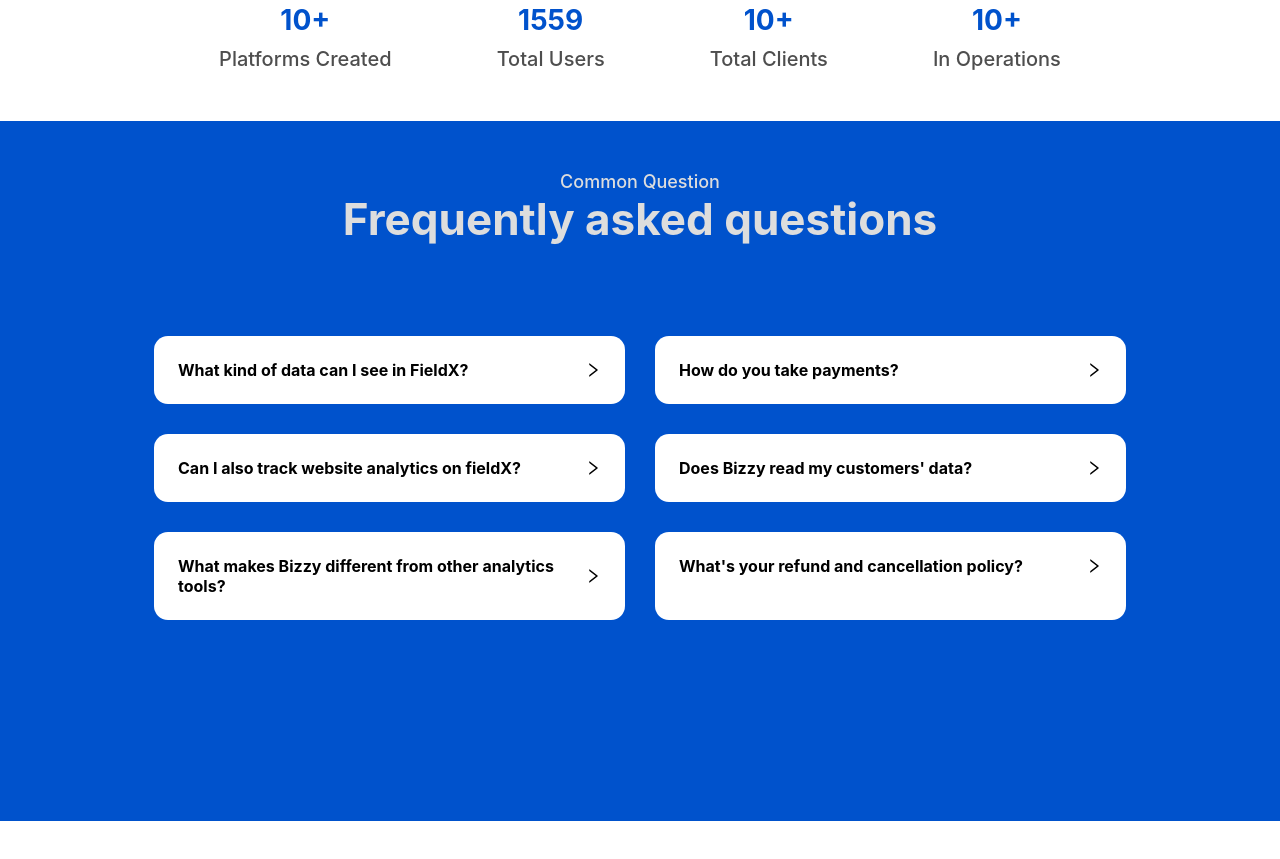
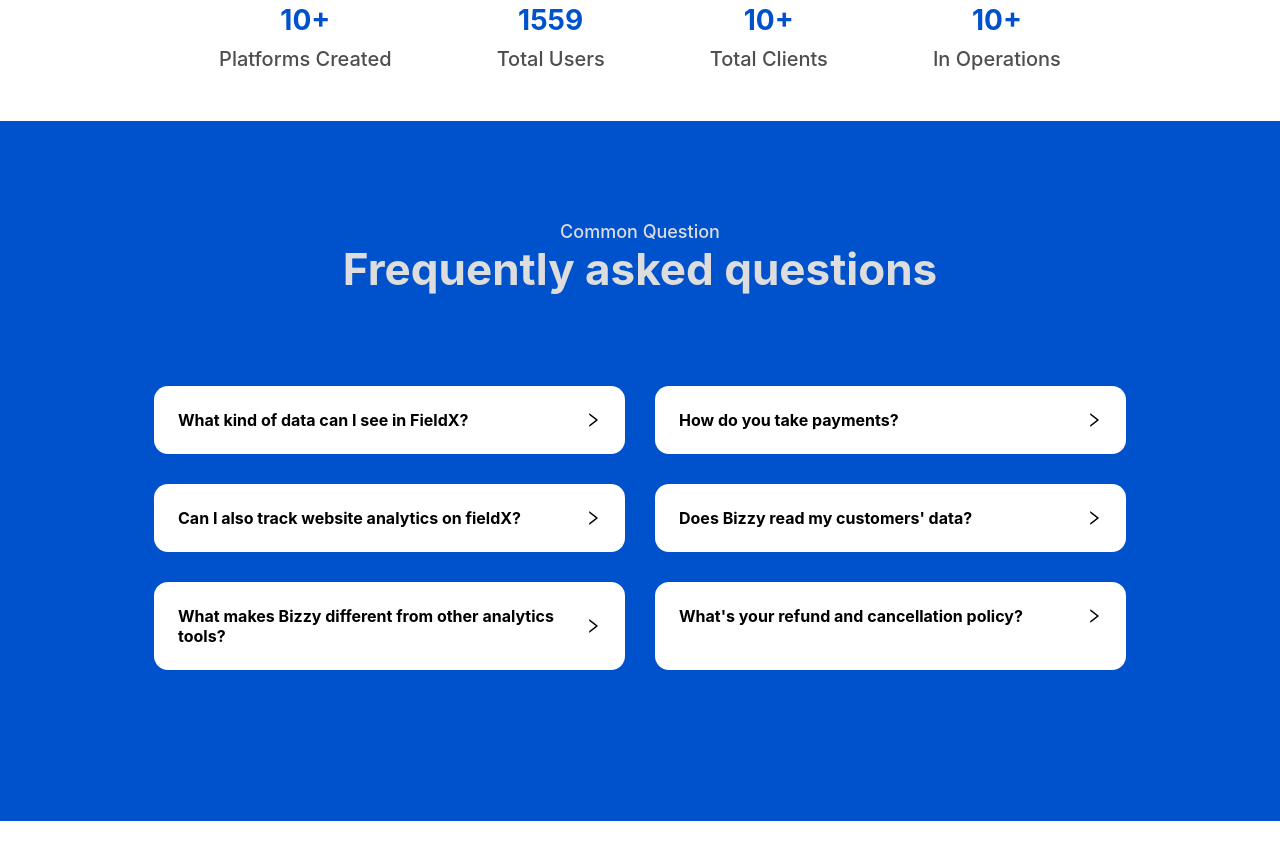
Before and after one commit to kamruzzaman-dev/MAACTASK, a React (Vite) app: page / in a window 1280 px wide. Shown: the part 3480-4339 px from the top of the page. Built offline with nearby package versions, Linux system fonts and the light colour scheme.

Commit message:
fix: faq component

```diff
--- a/src/component/landingPageComponent/CommonQuestion.tsx
+++ b/src/component/landingPageComponent/CommonQuestion.tsx
@@ -4,7 +4,7 @@
     return (
         <div className="common-bg" style={{ background: "#0052CC" }}>
             <div className="main-container" style={{height: 'calc(100vh - 100px)'}} >
-                <div style={{ paddingTop: "50px", width: "100%", display: "flex", flexDirection: "column", justifyContent: "center" }}>
+                <div style={{ paddingTop: "100px", width: "100%", display: "flex", flexDirection: "column", justifyContent: "center" }}>
                     <p style={{
                         textAlign: "center",
                         fontSize: "18px",
```
